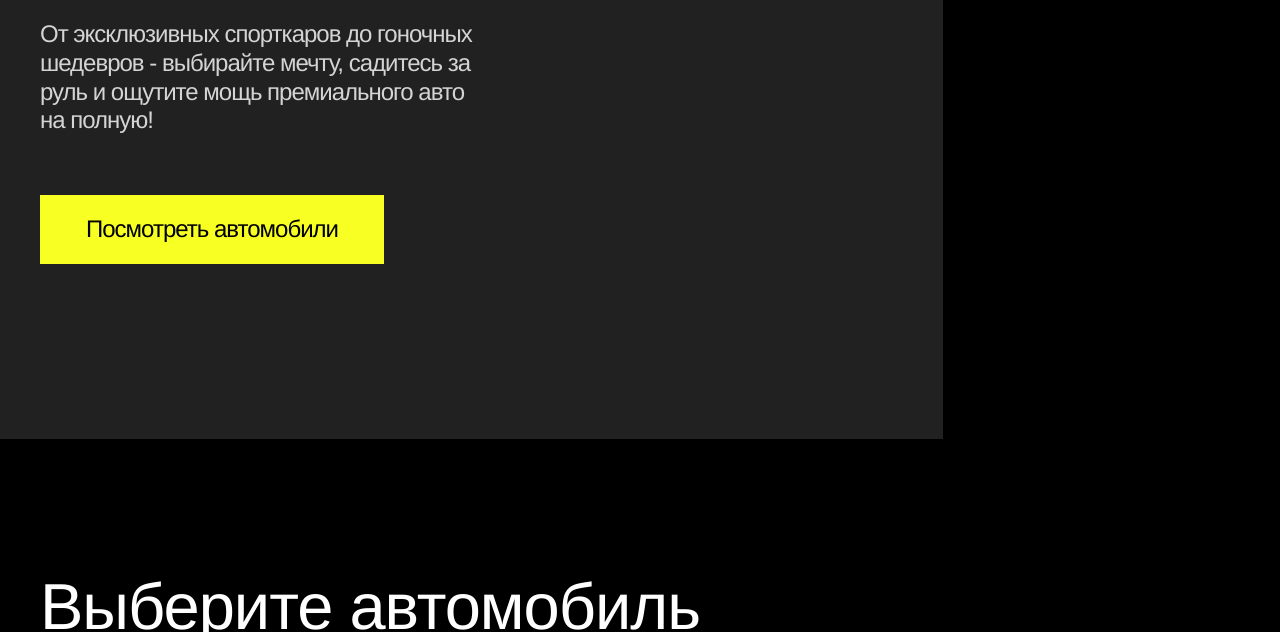
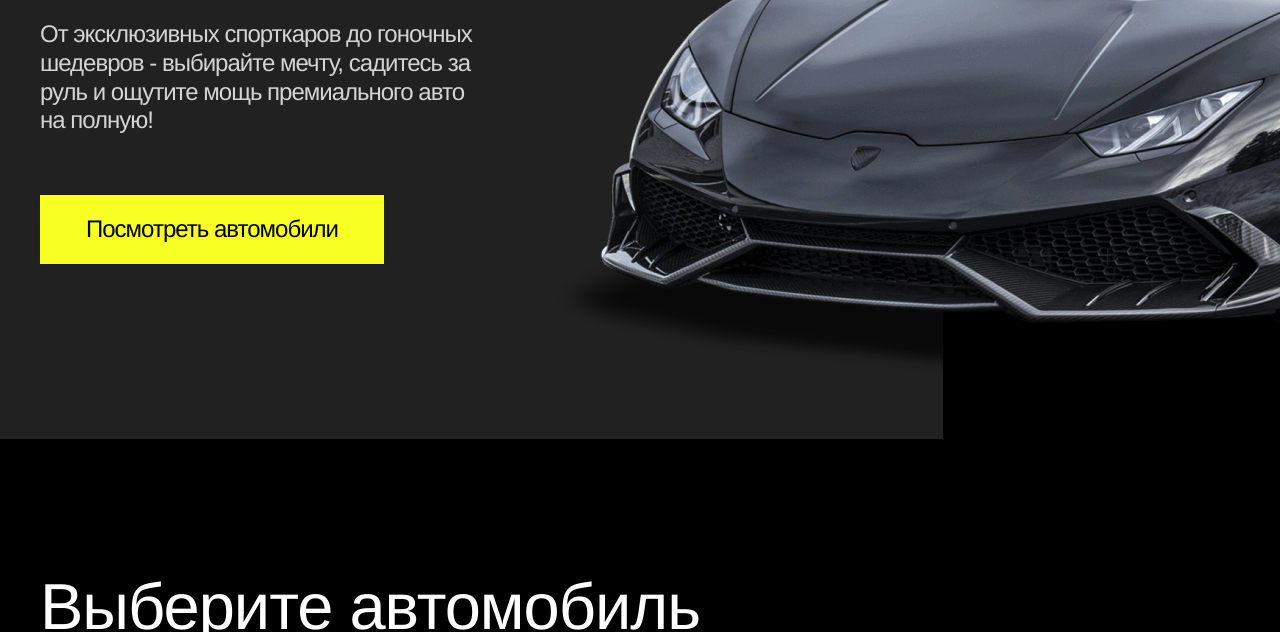
Before and after one commit to Nfk1/Kenon_n, a website: page index.html in a window 1280 px wide. Shown: the part 468-1100 px from the top of the page. Drawn offline with Linux system fonts and the light colour scheme; the site is published under a folder, as on GitHub Pages, so addresses that start at the root find nothing.

Commit message:
Update index.html

```diff
--- a/index.html
+++ b/index.html
@@ -39,7 +39,7 @@
               >Посмотреть автомобили</a
             >
           </div>
-          <img src="/images/main-car.png" alt="Main car" class="main-image" />
+          <img src="images/main-car.png" alt="Main car" class="main-image" />
         </div>
       </section>
       <div class="black-block"></div>
```
